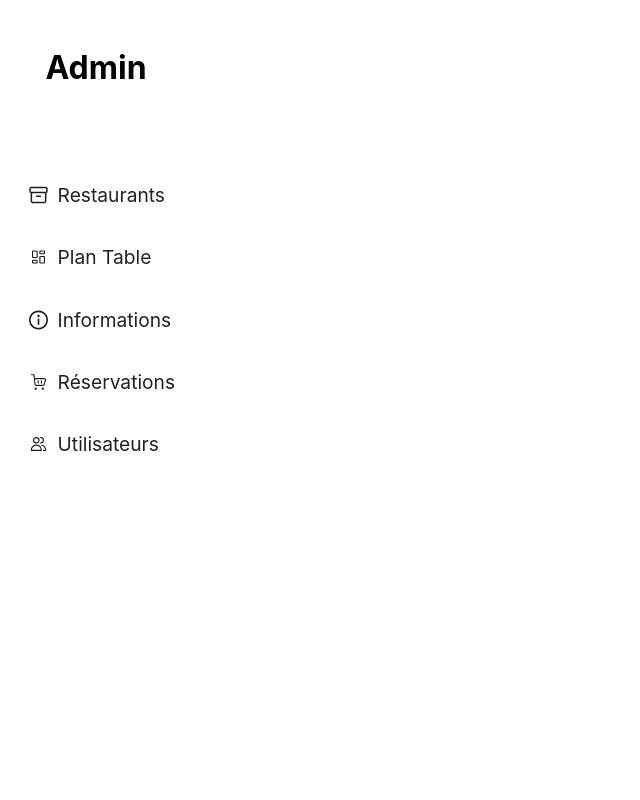
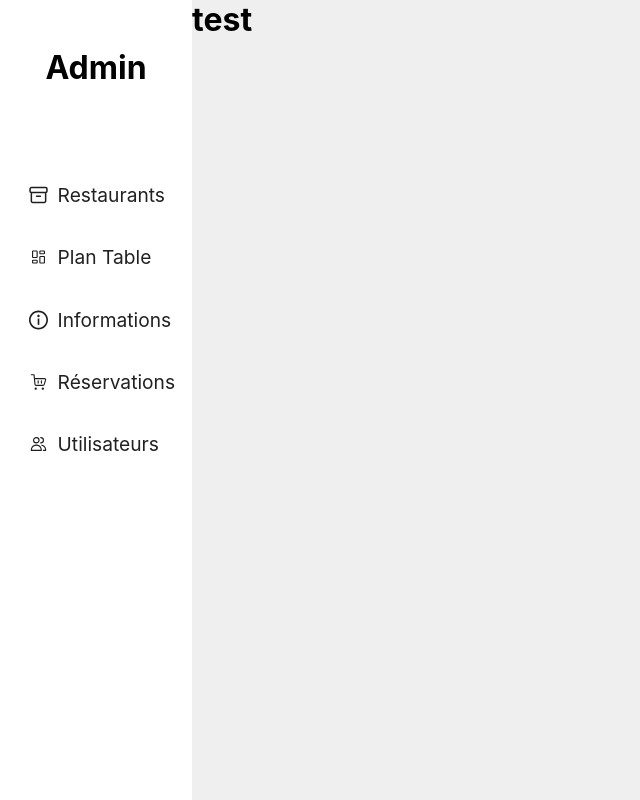
Before and after one commit to SarahOtmane/backOfficeResto, a React (Create React App) app: page /admin/restaurants in a window 1280 px wide. Shown: the whole page, without its empty margins (0-640 px from the left). Built offline with nearby package versions, Linux system fonts and the light colour scheme.

Commit message:
update composant

```diff
--- a/src/screen/Restos.js
+++ b/src/screen/Restos.js
@@ -1,13 +1,14 @@
-
-
 import Menu from '../components/Menu';
 
 
 export default function Restos(){
 
     return(
-        <main>
+        <main className='row'>
             <Menu />
+            <div className='main backGris restos'>
+                <h1>test</h1>
+            </div>
         </main>
     )
 }
```
